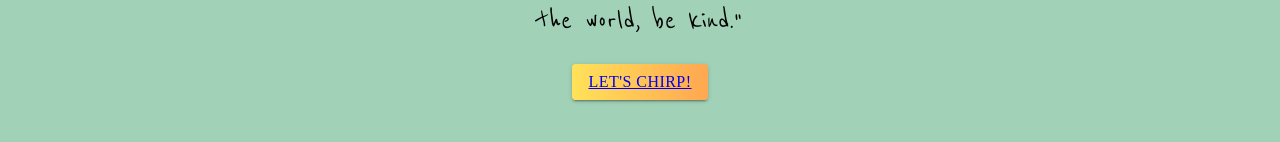
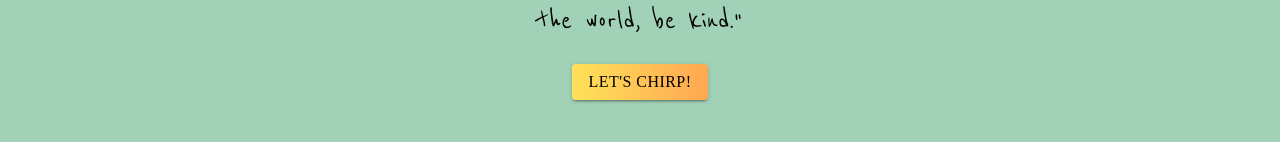
Before and after one commit to kishaprudente/madagascar, a React (Create React App) app in the folder client/: page / in a window 1280 px wide. Shown: the part 510-652 px from the top of the page. Built offline with nearby package versions, Linux system fonts and the light colour scheme; a web font is replaced by a local one.

Commit message:
fixed button styling

```diff
--- a/client/src/components/Button.js
+++ b/client/src/components/Button.js
@@ -1,3 +1,4 @@
+/* eslint-disable no-dupe-keys */
 import React from 'react';
 import { Button } from '@material-ui/core';
 
--- a/client/src/pages/Landing.js
+++ b/client/src/pages/Landing.js
@@ -25,9 +25,9 @@ export default function Landing() {
         <Box style={{ width: '300px' }}>{quote}</Box>
       </Grid>
       <Grid item style={{ marginTop: '20px' }}>
-        <Buttons>
-          <Link to='/signin'>Let's chirp!</Link>
-        </Buttons>
+        <Link to='/signin' style={link}>
+          <Buttons>Let's chirp!</Buttons>
+        </Link>
       </Grid>
     </Grid>)
 }
@@ -66,3 +66,7 @@ const quoteStyle = {
   fontSize: '2em',
   lineHeight: '141%',
 };
+
+const link = {
+  textDecoration: 'none',
+}
```
